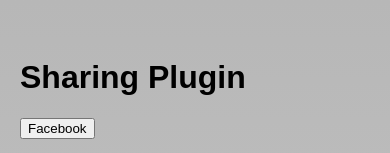
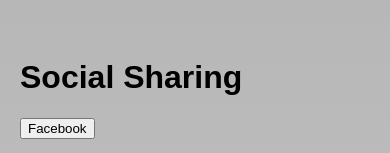
Before and after one commit to gomobile/sample-cordova-sharing, a plain HTML site: page www/index.html in a window 390 px wide. Shown: the top 153 px of the page. Drawn offline with Linux system fonts and the light colour scheme; some packages are replaced by stand-ins of ours.

Commit message:
Change title of app.

```diff
--- a/www/index.html
+++ b/www/index.html
@@ -9,7 +9,7 @@ body {font-family:Arial}
 </head>
 <body>
     <br>
-    <h1>Sharing Plugin</h1>
+    <h1>Social Sharing</h1>
     <p><button onclick="shareToFacebook()">Facebook</button></p>
     <p><button onclick="shareToTwitter()">Twitter</button></p>
     <p><button onclick="shareToSMS()">Text Message</button></p>
```
